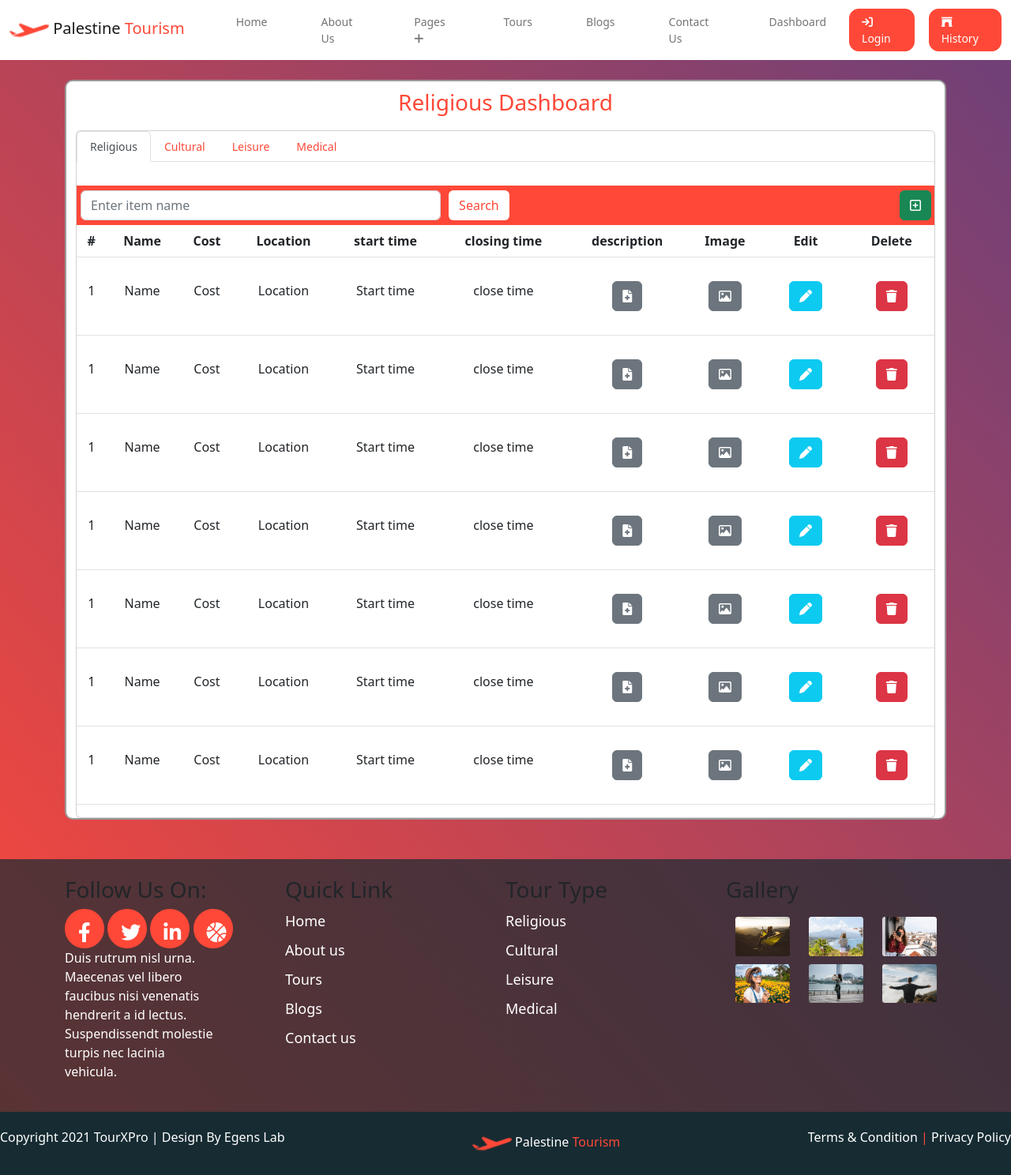
After one commit to ImamWD/Palestine-Tourism, a PHP site: page /ReligiousDashboard.php in a window 1280 px wide. The commit adds this page. Shown: the whole page at 79% size. Run offline with PHP 8.4, Linux system fonts and the light colour scheme; some libraries are stand-ins or nearby versions.

Commit message:
login signup home dashboards and crud pages

```diff
--- /dev/null
+++ b/ReligiousDashboard.php
@@ -0,0 +1,162 @@
+<!DOCTYPE html>
+<html lang="en">
+<head>
+    <meta charset="UTF-8">
+    <meta http-equiv="X-UA-Compatible" content="IE=edge">
+    <meta name="viewport" content="width=device-width, initial-scale=1.0">
+    <title>Palestine Tourism</title>
+    <link href="https://cdnjs.cloudflare.com/ajax/libs/limonte-sweetalert2/11.3.3/sweetalert2.css" rel="stylesheet">
+    <link rel="stylesheet" href="style/all.min.css">
+    <link rel="stylesheet" href="style/bootstrap.min.css">
+    <link rel="stylesheet" href="style/Dashboard-pages-css/ReligiousDashboard.css">
+</head>
+<body>
+    <?php include "navbar.php" ?>
+    <div class="container conta">
+      <div class="Dash-div container">
+       <div class="header-div"><h3 class="dash-header">Religious Dashboard</h3></div>
+       <div class="card text-center">
+        <ul class="nav nav-tabs">
+          <li class="nav-item">
+            <a class="nav-link active" aria-current="page" href="#">Religious</a>
+          </li>
+          <li class="nav-item">
+            <a class="nav-link dash-link" href="#">Cultural</a>
+          </li>
+          <li class="nav-item">
+            <a class="nav-link dash-link" href="#">Leisure</a>
+          </li>
+          <li class="nav-item">
+            <a class="nav-link dash-link">Medical</a>
+          </li>
+        </ul>
+        <div class="table-div">
+          <form method="POST" class="search-form">
+            <input type="search" name="Research" class="form-control search-input" placeholder="Enter item name"/>
+            <input type="submit" class="btn search-submit" value="Search" name="sib"/>
+          </form>
+          <div class="add-new-div">
+            <button onclick="newPlaceForm()" class="btn btn-success me-1" ><i class="fa-regular fa-square-plus"></i></button>
+          </div>
+        </div>
+        <table class="table">
+          <thead>
+            <tr>
+              <th scope="col">#</th>
+              <th scope="col">Name</th>
+              <th scope="col">Cost</th>
+              <th scope="col">Location</th>
+              <th scope="col">start time</th>
+              <th scope="col">closing  time</th>
+              <th scope="col">description</th>
+              <th scope="col">Image</th>
+              <th scope="col">Edit</th>
+              <th scope="col">Delete</th>
+            </tr>
+          </thead>
+          <tbody>
+            <!--php for loop-->
+            <tr>
+              <td scope="col">1</td>
+              <td scope="col">Name</td>
+              <td scope="col">Cost</td>
+              <td scope="col">Location</td>
+              <td scope="col">Start time</td>
+              <td scope="col">close time</td>
+              <td style="margin:auto;"><button class="btn btn-secondary btn-table" ><i class="fa-solid fa-file-medical"></i></button></td>
+              <td style="margin:auto;"><button class="btn btn-secondary btn-table" ><i class="fa-regular fa-image"></i></button></td>
+              <td style="width:10%;"><button  class="btn btn-info btn-table"> <i style="color:white ;" class="fa-solid fa-pen"></i></button></td>
+              <td style="width:10%;"><button  class="btn btn-danger btn-table"> <i class="fa-solid fa-trash"></i> </button></td>
+              <!--for backend dev:-> on click for add ,edit ,description and image buttons you can show all inputs in (ReligiousDashboard.js) file-->
+            </tr>
+            <tr>
+              <td scope="col">1</td>
+              <td scope="col">Name</td>
+              <td scope="col">Cost</td>
+              <td scope="col">Location</td>
+              <td scope="col">Start time</td>
+              <td scope="col">close time</td>
+              <td style="margin:auto;"><button class="btn btn-secondary btn-table" ><i class="fa-solid fa-file-medical"></i></button></td>
+              <td style="margin:auto;"><button class="btn btn-secondary btn-table" ><i class="fa-regular fa-image"></i></button></td>
+              <td style="width:10%;"><button  class="btn btn-info btn-table"> <i style="color:white ;" class="fa-solid fa-pen"></i></button></td>
+              <td style="width:10%;"><button  class="btn btn-danger btn-table"> <i class="fa-solid fa-trash"></i> </button></td>
+              <!--for backend dev:-> on click for add ,edit ,description and image buttons you can show all inputs in (ReligiousDashboard.js) file-->
+            </tr>
+            <tr>
+              <td scope="col">1</td>
+              <td scope="col">Name</td>
+              <td scope="col">Cost</td>
+              <td scope="col">Location</td>
+              <td scope="col">Start time</td>
+              <td scope="col">close time</td>
+              <td style="margin:auto;"><button class="btn btn-secondary btn-table" ><i class="fa-solid fa-file-medical"></i></button></td>
+              <td style="margin:auto;"><button class="btn btn-secondary btn-table" ><i class="fa-regular fa-image"></i></button></td>
+              <td style="width:10%;"><button  class="btn btn-info btn-table"> <i style="color:white ;" class="fa-solid fa-pen"></i></button></td>
+              <td style="width:10%;"><button  class="btn btn-danger btn-table"> <i class="fa-solid fa-trash"></i> </button></td>
+              <!--for backend dev:-> on click for add ,edit ,description and image buttons you can show all inputs in (ReligiousDashboard.js) file-->
+            </tr>
+            <tr>
+              <td scope="col">1</td>
+              <td scope="col">Name</td>
+              <td scope="col">Cost</td>
+              <td scope="col">Location</td>
+              <td scope="col">Start time</td>
+              <td scope="col">close time</td>
+              <td style="margin:auto;"><button class="btn btn-secondary btn-table" ><i class="fa-solid fa-file-medical"></i></button></td>
+              <td style="margin:auto;"><button class="btn btn-secondary btn-table" ><i class="fa-regular fa-image"></i></button></td>
+              <td style="width:10%;"><button  class="btn btn-info btn-table"> <i style="color:white ;" class="fa-solid fa-pen"></i></button></td>
+              <td style="width:10%;"><button  class="btn btn-danger btn-table"> <i class="fa-solid fa-trash"></i> </button></td>
+              <!--for backend dev:-> on click for add ,edit ,description and image buttons you can show all inputs in (ReligiousDashboard.js) file-->
+            </tr>
+            <tr>
+              <td scope="col">1</td>
+              <td scope="col">Name</td>
+              <td scope="col">Cost</td>
+              <td scope="col">Location</td>
+              <td scope="col">Start time</td>
+              <td scope="col">close time</td>
+              <td style="margin:auto;"><button class="btn btn-secondary btn-table" ><i class="fa-solid fa-file-medical"></i></button></td>
+              <td style="margin:auto;"><button class="btn btn-secondary btn-table" ><i class="fa-regular fa-image"></i></button></td>
+              <td style="width:10%;"><button  class="btn btn-info btn-table"> <i style="color:white ;" class="fa-solid fa-pen"></i></button></td>
+              <td style="width:10%;"><button  class="btn btn-danger btn-table"> <i class="fa-solid fa-trash"></i> </button></td>
+              <!--for backend dev:-> on click for add ,edit ,description and image buttons you can show all inputs in (ReligiousDashboard.js) file-->
+            </tr>
+            <tr>
+              <td scope="col">1</td>
+              <td scope="col">Name</td>
+              <td scope="col">Cost</td>
+              <td scope="col">Location</td>
+              <td scope="col">Start time</td>
+              <td scope="col">close time</td>
+              <td style="margin:auto;"><button class="btn btn-secondary btn-table" ><i class="fa-solid fa-file-medical"></i></button></td>
+              <td style="margin:auto;"><button class="btn btn-secondary btn-table" ><i class="fa-regular fa-image"></i></button></td>
+              <td style="width:10%;"><button  class="btn btn-info btn-table"> <i style="color:white ;" class="fa-solid fa-pen"></i></button></td>
+              <td style="width:10%;"><button  class="btn btn-danger btn-table"> <i class="fa-solid fa-trash"></i> </button></td>
+              <!--for backend dev:-> on click for add ,edit ,description and image buttons you can show all inputs in (ReligiousDashboard.js) file-->
+            </tr>
+            <tr>
+              <td scope="col">1</td>
+              <td scope="col">Name</td>
+              <td scope="col">Cost</td>
+              <td scope="col">Location</td>
+              <td scope="col">Start time</td>
+              <td scope="col">close time</td>
+              <td style="margin:auto;"><button class="btn btn-secondary btn-table" ><i class="fa-solid fa-file-medical"></i></button></td>
+              <td style="margin:auto;"><button class="btn btn-secondary btn-table" ><i class="fa-regular fa-image"></i></button></td>
+              <td style="width:10%;"><button  class="btn btn-info btn-table"> <i style="color:white ;" class="fa-solid fa-pen"></i></button></td>
+              <td style="width:10%;"><button  class="btn btn-danger btn-table"> <i class="fa-solid fa-trash"></i> </button></td>
+              <!--for backend dev:-> on click for add ,edit ,description and image buttons you can show all inputs in (ReligiousDashboard.js) file-->
+            </tr>
+          </tbody>
+        </table>
+      </div>
+    </div>
+  </div>
+    <?php include "footer.php" ?>
+    <script src="https://cdnjs.cloudflare.com/ajax/libs/limonte-sweetalert2/11.3.3/sweetalert2.min.js" integrity="sha512-F3F53+tMh/CBxMQ60GN5R4EiFW7PcuND+9IDC3Qpkwc7SfxgzHigRdUO3+2+mNal2ot3Wp6KR0zx8r8BbsW+Bg==" crossorigin="anonymous" referrerpolicy="no-referrer"></script>
+
+    <script src="javascript/jquery-3.6.0.min.js"></script>
+    <script src="javascript/bootstrap.bundle.js"></script>
+    <script src="javascript/Dashboard-Pages-js/ReligiousDashboard.js"></script>
+</body>
+</html>
--- a/javascript/login.js
+++ b/javascript/login.js
@@ -30,7 +30,7 @@ function email_validation(val)
 
 function password_validation(val)
 {
-    let pattern = /(?=.*\d)(?=.*[a-z])(?=.*[A-Z]).{8,}/;
+    let pattern = /(?=.*\d)(?=.*[a-z])(?=.*[A-Z]).{8,15}/;
     let passErrors = document.getElementById('pass-error');
     //is required
     if(val.value =="")
--- a/navbar.php
+++ b/navbar.php
@@ -45,6 +45,9 @@
                <li class="nav-item Nav-items">
                 <a class="nav-link into-Nav">Contact Us</a>
               </li>
+              <li class="nav-item Nav-items">
+                <a href="./dashboards.php" class="nav-link into-Nav">Dashboard</a>
+              </li>
             </ul>
             <div class="d-flex" >
               <a href="./login.php" class="nav-link me-2 nav-item end-nav-items"> <i class="fa-solid fa-arrow-right-to-bracket"></i> Login</a>
--- /dev/null
+++ b/style/Dashboard-pages-css/ReligiousDashboard.css
@@ -0,0 +1,125 @@
+:root
+{
+    --main-color:#ff4838;
+}
+body
+{
+    width: 100%;
+    background: linear-gradient(to top right, var(--main-color) 0%, #6c4079 100%);
+    margin: 0;
+    box-sizing: border-box;
+}
+.Dash-div
+{
+    width: 100%;
+    background-color: white;
+    border-radius: 10px;
+    margin-top: 100px;
+    box-sizing: border-box;
+    min-height: 100vh;
+    border: solid 2px rgb(153, 153, 153);
+
+}
+nav
+{
+    z-index: 1000;
+}
+.conta
+{
+    padding-top: 1px;
+    overflow: hidden;
+    padding-bottom: 50px;
+
+}
+.header-div
+{
+    display: flex;
+    width: 100%;
+    justify-content: center;
+    color: var(--main-color);
+    font-weight: 500;
+}
+.dash-header
+{
+
+    display: inline-block;
+    padding: 10px;
+}
+.dash-link
+{
+    color: var(--main-color);
+}
+table
+{
+    overflow: hidden;
+    width: 100%;
+}
+td
+{
+    padding-top: 30px !important;
+    padding-bottom: 30px !important;
+}
+@media (max-width:991px)
+{
+    table
+    {
+        font-size: 5px;
+    }
+}
+.table-div
+{
+    width: 100%;
+    height: 50px;
+    background-color: var(--main-color);
+    display: flex;
+    margin-top: 30px;
+}
+.search-submit
+{
+    background-color: white;
+    color: var(--main-color);
+}
+.search-submit:hover
+{
+    border: solid 1px white !important;
+    color: white !important;
+}
+.search-input
+{
+    width: 60%;
+    display: inline;
+    margin-right: 10px;
+    margin-left: 5px;
+}
+.search-form
+{
+    width: 70%;
+    display: flex;
+    align-items: center;
+}
+.add-new-div
+{
+    width: 30%;
+    display: flex;
+    align-items: center;
+    justify-content: flex-end
+}
+@media (max-width:991px)
+{
+    .btn-success
+    {
+        font-size: 10px;
+    }
+    .btn-table
+    {
+        padding: 2px;
+        margin-left: 0px;
+        margin-right: 0px;
+        font-size: 6px;
+    }
+}
+.Add-form
+{
+    display: flex;
+    flex-direction: column;
+}
--- a/style/navbar.css
+++ b/style/navbar.css
@@ -1,3 +1,10 @@
+body
+{
+    margin: 0;
+    padding: 0;
+    box-sizing: border-box;
+}
+
 /*____________var__________*/
 :root
 {
@@ -92,7 +99,7 @@ nav
 }
 .nav-link
 {
-    font-size: 18px;
+    font-size: 14px;
     font-weight: 500;
 }
 .menu
```
Also changed, not shown: dashboards.php (added, +71 -0 lines), javascript/Dashboard-Pages-js/ReligiousDashboard.js (added, +221 -0 lines), style/Dashboard-pages-css/dashboards.css (added, +112 -0 lines), images/Dashboards-images/Cultural.jpg (added), images/Dashboards-images/Leisure.jpg (added), images/Dashboards-images/Medical.jpg (added), images/Dashboards-images/Religious.jpg (added), javascript/Dashboard-Pages-js/dashboards.js (added).
